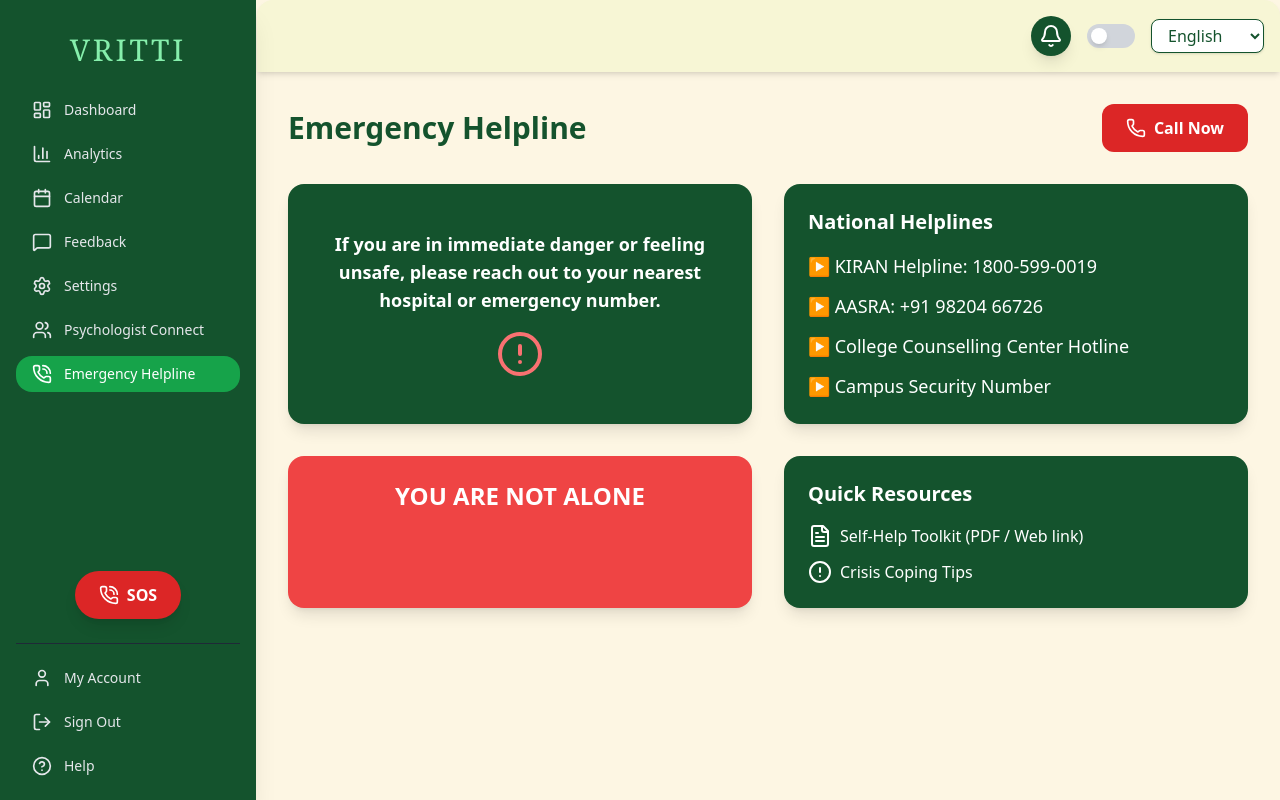
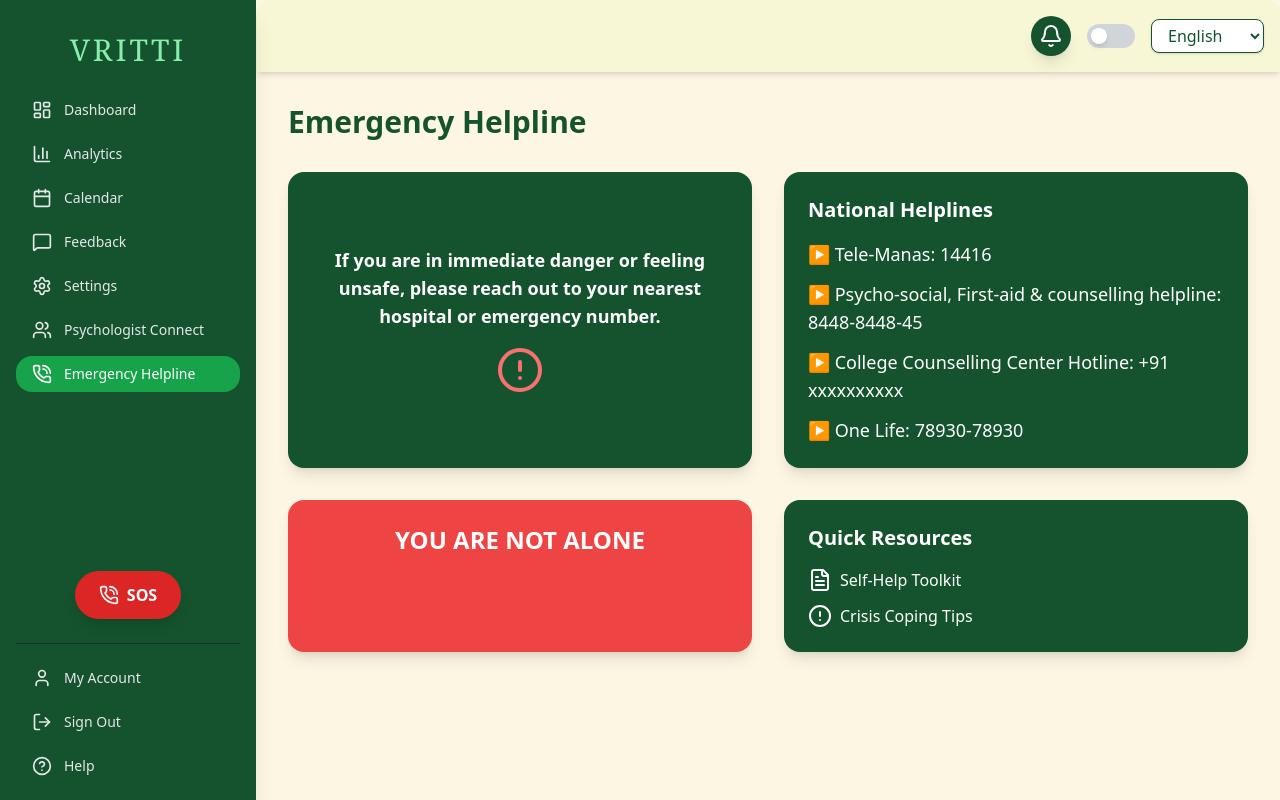
Before and after one commit to ShreyaM24/Vritti, a React (Vite) app in the folder frontend/: page /emergency-helpline in a window 1280 px wide. Built offline with nearby package versions, Linux system fonts and the light colour scheme.

Commit message:
edited signup page, emergency helpline page

```diff
--- a/frontend/src/components/Signup.jsx
+++ b/frontend/src/components/Signup.jsx
@@ -6,7 +6,6 @@ import { register } from "../api";
 
 const Signup = () => {
   const navigate = useNavigate();
-  const [role, setRole] = useState("");
   const [loading, setLoading] = useState(false);
   const [error, setError] = useState(null);
 
@@ -24,10 +23,11 @@ const Signup = () => {
     try {
       // Students: username + password only
       // Others: name + email + password
-      const body =
-        role === "student"
-          ? { name: username, password, role }
-          : { name, email, password, role };
+      const body = {
+        name: username,
+        password,
+        role: "student",
+      };
 
       const res = await register(body);
       const data = await res.json();
@@ -83,23 +83,11 @@ const Signup = () => {
           </h2>
 
           <form className="flex flex-col gap-5" onSubmit={handleSignup}>
-            {/* Role */}
-            <select
-              name="role"
-              value={role}
-              onChange={(e) => setRole(e.target.value)}
-              className="w-full mb-6 p-3 rounded-full bg-[#fffaf0] dark:bg-gray-700 border border-[#e6ddc5] dark:border-gray-600"
-              required
-            >
-              <option value="">Select Role</option>
-              <option value="student">Student</option>
-              <option value="counsellor">Counsellor</option>
-              <option value="volunteer">Volunteer</option>
-              <option value="admin">Admin</option>
-            </select>
+            <p className="text-sm text-center text-gray-600 dark:text-gray-400 mb-2">
+              Only students can create accounts directly.
+            </p>
 
             {/* Inputs */}
-            {role === "student" ? (
             <input
               name="username"
               type="text"
@@ -107,24 +95,6 @@ const Signup = () => {
               required
               className="w-full p-3 rounded-full border border-green-900/30 dark:border-gray-600"
             />
-            ) : (
-              <>
-                <input
-                  name="name"
-                  type="text"
-                  placeholder="Full Name"
-                  required
-                  className="w-full p-3 rounded-full border border-green-900/30 dark:border-gray-600"
-                />
-                <input
-                  name="email"
-                  type="email"
-                  placeholder="Email Address"
-                  required
-                  className="w-full p-3 rounded-full border border-green-900/30 dark:border-gray-600"
-                />
-              </>
-            )}
 
             <input
               name="password"
--- a/frontend/src/locales/en/translation.json
+++ b/frontend/src/locales/en/translation.json
@@ -509,13 +509,13 @@
     "callNow": "Call Now",
     "immediateDanger": "If you are in immediate danger or feeling unsafe, please reach out to your nearest hospital or emergency number.",
     "nationalHelplines": "National Helplines",
-    "kiran": "KIRAN Helpline: 1800-599-0019",
-    "aasra": "AASRA: +91 98204 66726",
-    "collegeHotline": "College Counselling Center Hotline",
-    "campusSecurity": "Campus Security Number",
+    "Tele-Manas": "Tele-Manas: 14416",
+    "Psycho-social, First-aid & counselling helpline": "Psycho-social, First-aid & counselling helpline: 8448-8448-45",
+    "collegeHotline": "College Counselling Center Hotline: +91 xxxxxxxxxx",
+    "One Life": "One Life: 78930-78930",
     "youAreNotAlone": "YOU ARE NOT ALONE",
     "quickResources": "Quick Resources",
-    "selfHelpToolkit": "Self-Help Toolkit (PDF / Web link)",
+    "selfHelpToolkit": "Self-Help Toolkit",
     "crisisCopingTips": "Crisis Coping Tips"
   },
 
--- a/frontend/src/pages/EmergencyHelpLine.jsx
+++ b/frontend/src/pages/EmergencyHelpLine.jsx
@@ -1,9 +1,8 @@
-// src/pages/EmergencyHelpline.jsx
 import React from "react";
 import Sidebar from "../components/Sidebar";
 import Topbar from "../components/Topbar";
 import { motion } from "framer-motion";
-import { Phone, AlertCircle, FileText } from "lucide-react";
+import { AlertCircle, FileText } from "lucide-react";
 import { useTranslation } from "react-i18next";
 
 const EmergencyHelpline = () => {
@@ -24,13 +23,10 @@ const EmergencyHelpline = () => {
         {/* Page Content */}
         <div className="flex-1 p-8 overflow-y-auto">
           {/* Heading Section */}
-          <div className="flex items-center justify-between mb-8">
+          <div className="mb-8">
             <h1 className="text-3xl font-bold text-green-900 dark:text-gray-100">
               {t("emergency.heading")}
             </h1>
-            <button className="flex items-center gap-2 bg-red-600 text-white font-bold px-6 py-3 rounded-xl hover:bg-red-700 transition">
-              <Phone size={20} /> {t("emergency.callNow")}
-            </button>
           </div>
 
           {/* Main Grid */}
@@ -55,10 +51,10 @@ const EmergencyHelpline = () => {
                 {t("emergency.nationalHelplines")}
               </h2>
               <ul className="space-y-3 text-lg">
-                <li>▶ {t("emergency.kiran")}</li>
-                <li>▶ {t("emergency.aasra")}</li>
+                <li>▶ {t("emergency.Tele-Manas")}</li>
+                <li>▶ {t("emergency.Psycho-social, First-aid & counselling helpline")}</li>
                 <li>▶ {t("emergency.collegeHotline")}</li>
-                <li>▶ {t("emergency.campusSecurity")}</li>
+                <li>▶ {t("emergency.One Life")}</li>
               </ul>
             </motion.div>
 
@@ -80,10 +76,27 @@ const EmergencyHelpline = () => {
               </h2>
               <ul className="space-y-3">
                 <li className="flex items-center gap-2">
-                  <FileText /> {t("emergency.selfHelpToolkit")}
+                  <FileText />
+                  <a
+                    href="https://www.nimh.nih.gov/health/topics/caring-for-your-mental-health"
+                    target="_blank"
+                    rel="noopener noreferrer"
+                    className="hover:underline"
+                  >
+                    {t("emergency.selfHelpToolkit")}
+                  </a>
                 </li>
+
                 <li className="flex items-center gap-2">
-                  <AlertCircle /> {t("emergency.crisisCopingTips")}
+                  <AlertCircle />
+                  <a
+                    href="https://www.maxhealthcare.in/blogs/mental-health-crisis"
+                    target="_blank"
+                    rel="noopener noreferrer"
+                    className="hover:underline"
+                  >
+                    {t("emergency.crisisCopingTips")}
+                  </a>
                 </li>
               </ul>
             </motion.div>
```
Lines whose indentation alone changed are shown as unchanged.
